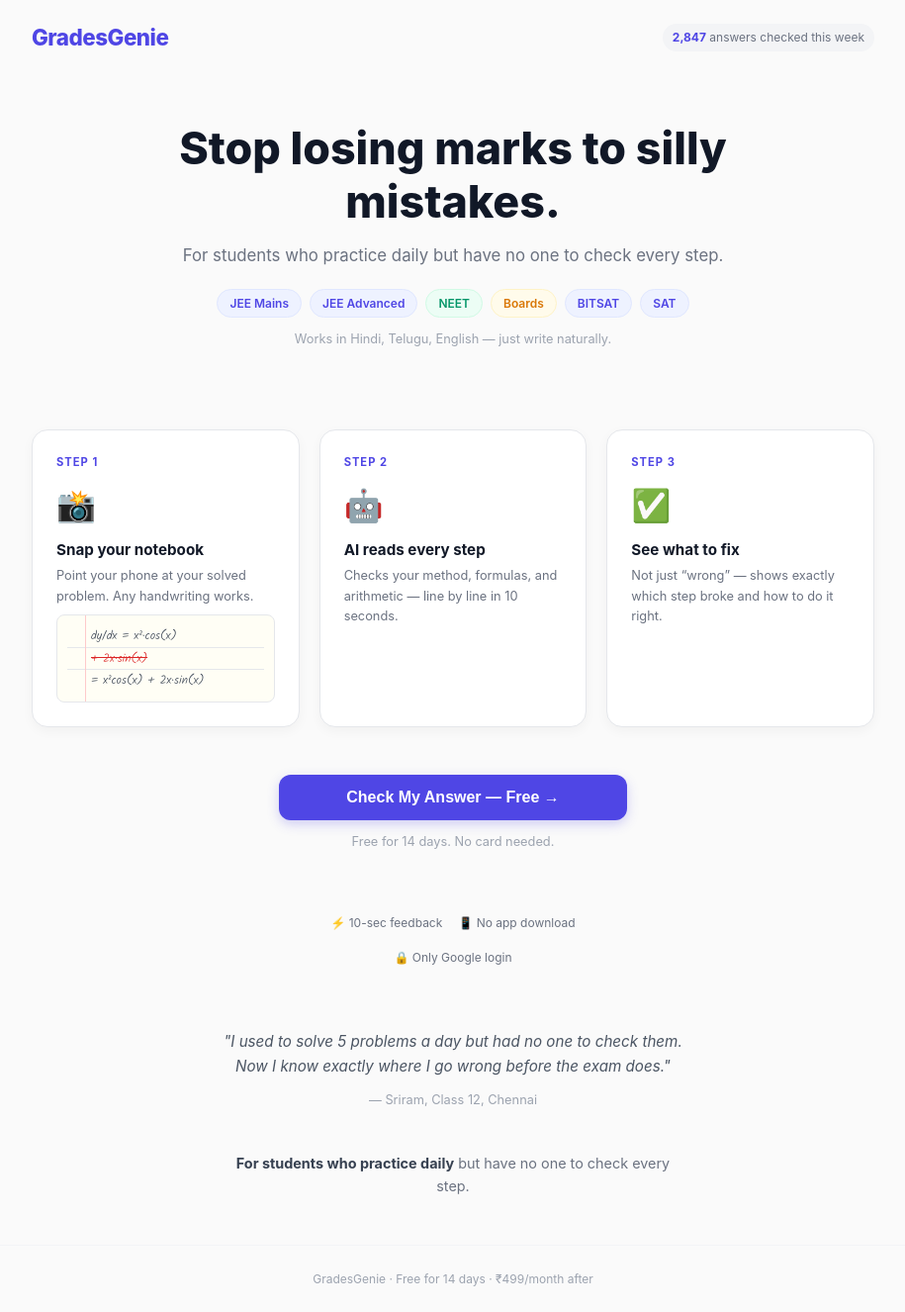
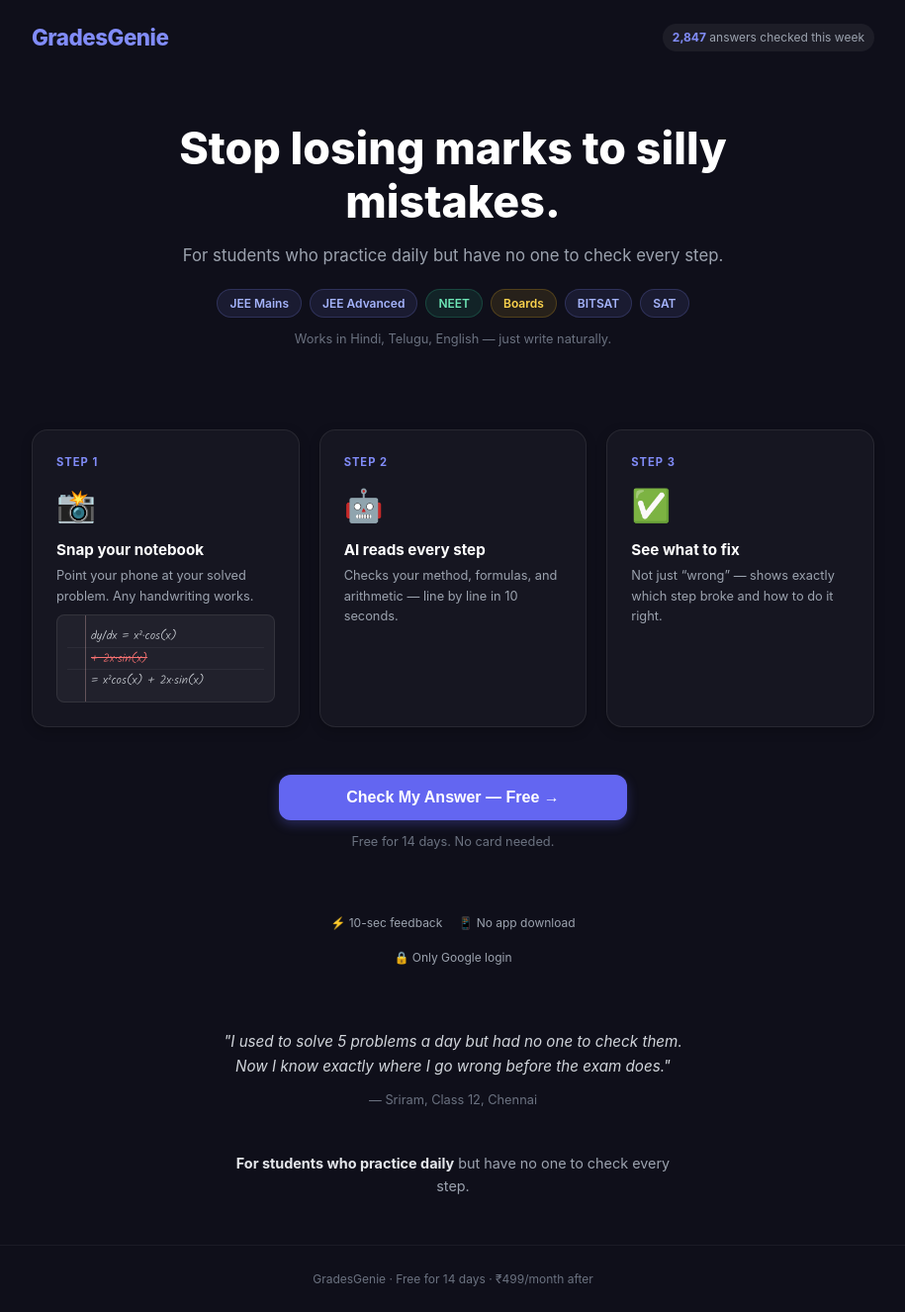
Before and after one commit to sripada-sys/collegeadvisor, a Flask app: page / in a window 1280 px wide. Shown: the whole page at 99% size, without its empty margins (182-1097 px from the left). Run offline with Flask 3, Linux system fonts and the light colour scheme; some libraries are stand-ins or nearby versions.

Commit message:
Landing page: dark theme to match app

```diff
--- a/templates/landing.html
+++ b/templates/landing.html
@@ -11,8 +11,8 @@
         * { margin: 0; padding: 0; box-sizing: border-box; }
         body {
             font-family: -apple-system, BlinkMacSystemFont, 'Segoe UI', sans-serif;
-            background: #FAFAFA;
-            color: #1F2937;
+            background: #0F0F1A;
+            color: #E5E7EB;
             line-height: 1.6;
             overflow-x: hidden;
         }
@@ -29,17 +29,17 @@
         .brand {
             font-size: 1.4rem;
             font-weight: 800;
-            color: #4F46E5;
+            color: #818CF8;
             letter-spacing: -0.5px;
         }
         .nav-counter {
             font-size: 0.75rem;
-            color: #6B7280;
-            background: #F3F4F6;
+            color: #9CA3AF;
+            background: rgba(255,255,255,0.06);
             padding: 4px 10px;
             border-radius: 20px;
         }
-        .nav-counter b { color: #4F46E5; }
+        .nav-counter b { color: #818CF8; }
 
         /* ─── Hero ─── */
         .hero {
@@ -52,12 +52,12 @@
             font-size: clamp(1.8rem, 5.5vw, 2.8rem);
             font-weight: 800;
             line-height: 1.2;
-            color: #111827;
+            color: #FFFFFF;
             margin-bottom: 14px;
         }
         .hero .sub {
             font-size: 1.05rem;
-            color: #6B7280;
+            color: #9CA3AF;
             margin-bottom: 20px;
         }
 
@@ -74,16 +74,16 @@
             font-weight: 600;
             padding: 4px 12px;
             border-radius: 20px;
-            background: #EEF2FF;
-            color: #4F46E5;
-            border: 1px solid #E0E7FF;
+            background: rgba(129,140,248,0.1);
+            color: #A5B4FC;
+            border: 1px solid rgba(129,140,248,0.2);
         }
-        .chip-green { background: #ECFDF5; color: #059669; border-color: #D1FAE5; }
-        .chip-amber { background: #FFFBEB; color: #D97706; border-color: #FEF3C7; }
+        .chip-green { background: rgba(52,211,153,0.1); color: #6EE7B7; border-color: rgba(52,211,153,0.2); }
+        .chip-amber { background: rgba(251,191,36,0.1); color: #FCD34D; border-color: rgba(251,191,36,0.2); }
 
         .lang-note {
             font-size: 0.8rem;
-            color: #9CA3AF;
+            color: #6B7280;
             margin-bottom: 0;
         }
 
@@ -106,18 +106,18 @@
         }
 
         .roll-card {
-            background: #FFFFFF;
-            border: 1px solid #E5E7EB;
+            background: rgba(255,255,255,0.03);
+            border: 1px solid rgba(255,255,255,0.08);
             border-radius: 16px;
             padding: 24px;
-            box-shadow: 0 4px 12px rgba(0,0,0,0.04);
+            box-shadow: 0 4px 12px rgba(0,0,0,0.2);
         }
         .roll-card .step-num {
             font-size: 0.7rem;
             font-weight: 700;
             text-transform: uppercase;
             letter-spacing: 1px;
-            color: #4F46E5;
+            color: #818CF8;
             margin-bottom: 8px;
         }
         .roll-card .step-icon {
@@ -128,22 +128,22 @@
             font-size: 0.95rem;
             font-weight: 700;
             margin-bottom: 4px;
-            color: #111827;
+            color: #FFFFFF;
         }
         .roll-card p {
             font-size: 0.8rem;
-            color: #6B7280;
+            color: #9CA3AF;
             margin: 0;
         }
         /* Notebook mock inside roll card */
         .notebook-mock {
-            background: #FFFEF5;
-            border: 1px solid #E5E7EB;
+            background: rgba(255,255,240,0.05);
+            border: 1px solid rgba(255,255,255,0.08);
             border-radius: 8px;
             padding: 10px;
             font-family: 'Kalam', cursive, sans-serif;
             font-size: 0.75rem;
-            color: #374151;
+            color: #D1D5DB;
             line-height: 1.8;
             margin-top: 8px;
             position: relative;
@@ -153,11 +153,11 @@
             position: absolute;
             left: 28px; top: 0; bottom: 0;
             width: 1px;
-            background: #FECACA;
+            background: rgba(254,202,202,0.3);
         }
-        .notebook-mock .line { padding-left: 24px; border-bottom: 1px solid #E5E7EB; }
+        .notebook-mock .line { padding-left: 24px; border-bottom: 1px solid rgba(255,255,255,0.05); }
         .notebook-mock .line:last-child { border: none; }
-        .notebook-mock .wrong { color: #DC2626; text-decoration: line-through; }
+        .notebook-mock .wrong { color: #F87171; text-decoration: line-through; }
 
         /* ─── Preview / Demo ─── */
         .demo-section {
@@ -196,12 +196,12 @@
             margin-bottom: 8px;
         }
         .fb:last-child { margin-bottom: 0; }
-        .fb-good { border-left: 3px solid #10B981; background: #ECFDF5; }
-        .fb-fix { border-left: 3px solid #F59E0B; background: #FFFBEB; }
+        .fb-good { border-left: 3px solid #34D399; background: rgba(52,211,153,0.08); }
+        .fb-fix { border-left: 3px solid #FBBF24; background: rgba(251,191,36,0.08); }
         .fb b { font-size: 11px; text-transform: uppercase; letter-spacing: 0.5px; display: block; margin-bottom: 2px; }
-        .fb-good b { color: #059669; }
-        .fb-fix b { color: #D97706; }
-        .fb p { font-size: 0.85rem; margin: 0; color: #374151; line-height: 1.5; }
+        .fb-good b { color: #34D399; }
+        .fb-fix b { color: #FBBF24; }
+        .fb p { font-size: 0.85rem; margin: 0; color: #D1D5DB; line-height: 1.5; }
 
         /* ─── CTA Section ─── */
         .cta-section {
@@ -214,7 +214,7 @@
             display: block;
             width: 100%;
             padding: 14px 24px;
-            background: #4F46E5;
+            background: #6366F1;
             color: #FFFFFF;
             font-size: 1rem;
             font-weight: 700;
@@ -223,12 +223,12 @@
             cursor: pointer;
             margin-bottom: 12px;
             transition: background 0.15s;
-            box-shadow: 0 4px 12px rgba(79,70,229,0.25);
+            box-shadow: 0 4px 12px rgba(99,102,241,0.3);
         }
-        .cta-btn:hover { background: #4338CA; }
+        .cta-btn:hover { background: #4F46E5; }
         .cta-small {
             font-size: 0.8rem;
-            color: #9CA3AF;
+            color: #6B7280;
             margin-bottom: 16px;
         }
         .google-btn-wrap { display: inline-block; }
@@ -243,7 +243,7 @@
         }
         .trust span {
             font-size: 0.75rem;
-            color: #6B7280;
+            color: #9CA3AF;
         }
 
         /* ─── Quote ─── */
@@ -256,14 +256,14 @@
         .quote-section blockquote {
             font-size: 0.95rem;
             font-style: italic;
-            color: #4B5563;
+            color: #D1D5DB;
             margin-bottom: 8px;
             line-height: 1.6;
         }
         .quote-section cite {
             font-size: 0.8rem;
             font-style: normal;
-            color: #9CA3AF;
+            color: #6B7280;
         }
 
         /* ─── Identity Line ─── */
@@ -271,19 +271,19 @@
             text-align: center;
             padding: 0 24px 48px;
             font-size: 0.9rem;
-            color: #6B7280;
+            color: #9CA3AF;
             max-width: 500px;
             margin: 0 auto;
         }
-        .identity b { color: #374151; }
+        .identity b { color: #E5E7EB; }
 
         /* ─── Footer ─── */
         footer {
             text-align: center;
             padding: 24px;
             font-size: 0.75rem;
-            color: #9CA3AF;
-            border-top: 1px solid #F3F4F6;
+            color: #6B7280;
+            border-top: 1px solid rgba(255,255,255,0.05);
         }
 
         @media (max-width: 480px) {
@@ -362,7 +362,7 @@
         <div class="g_id_signin"
              data-type="standard"
              data-size="medium"
-             data-theme="outline"
+             data-theme="filled_black"
              data-text="continue_with"
              data-shape="pill"
              data-width="200"></div>
```
